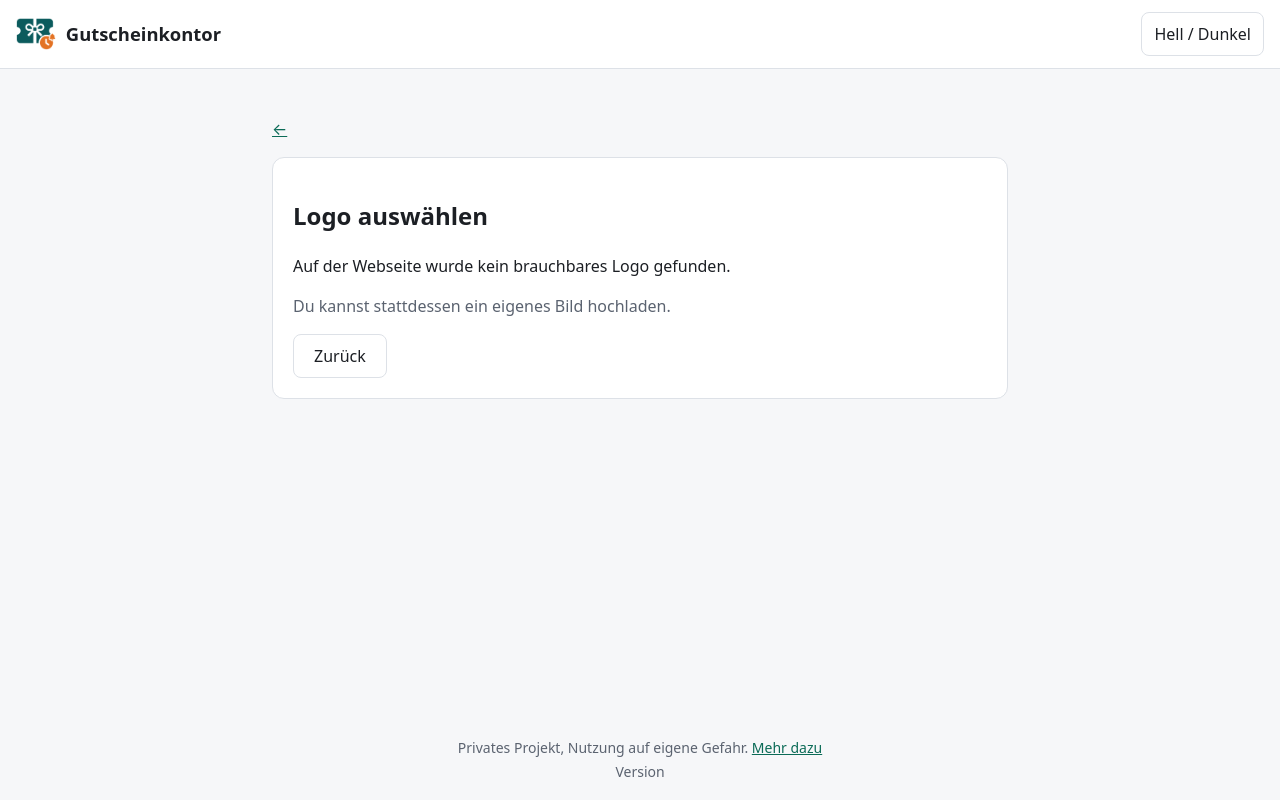
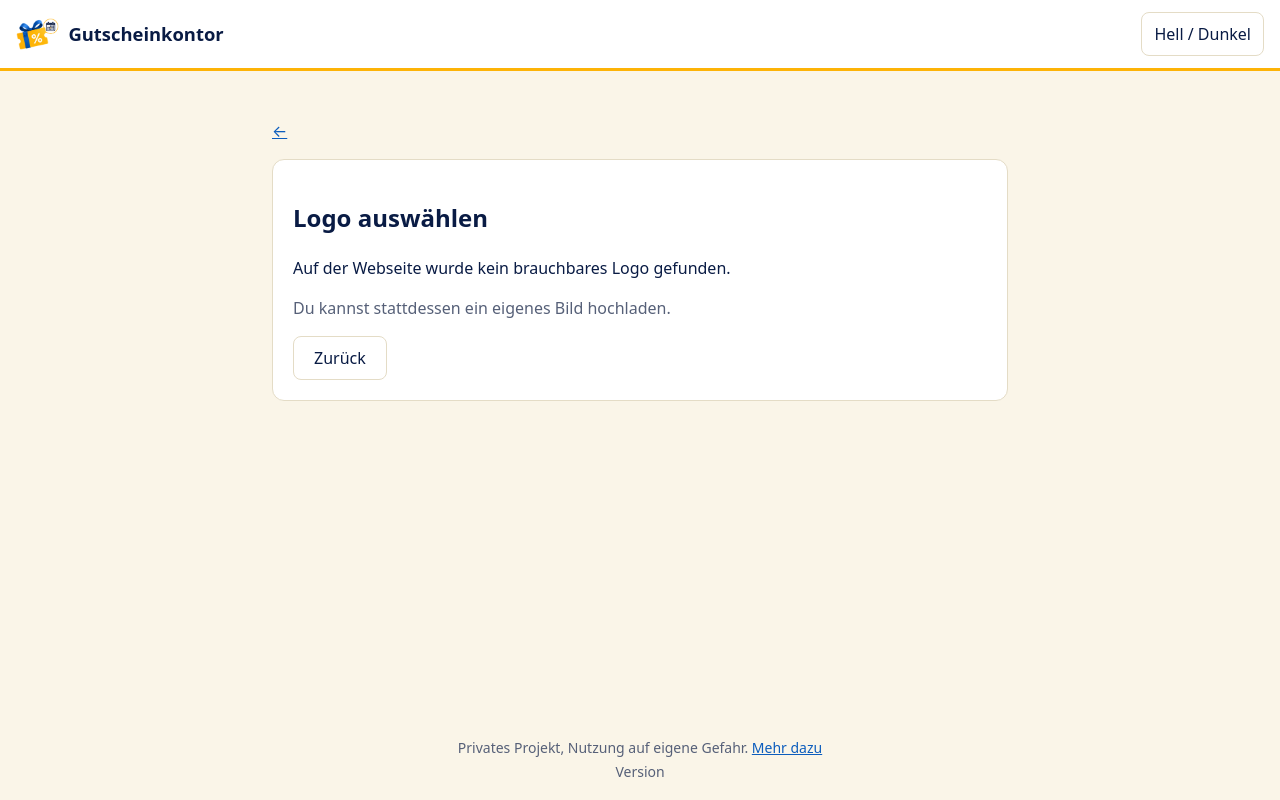
Before and after one commit to teitech/Gutscheinkontor, a Python web app: template app/templates/logo_choose.html in a window 1280 px wide. Run offline with Jinja, Linux system fonts and the light colour scheme; the template is opened without the code that fills it, so the values that code supplies are empty.

Commit message:
Neues Logo und Farben aus dem Logo (Gelb, Blau, Dunkelblau, Creme)
Das Logo ist freigestellt und liegt als Original in branding/. Die Oberfläche nutzt im hellen Modus
Creme, Blau und Dunkelblau, im dunklen Modus Dunkelblau mit gelbem Akzent.

Co-Authored-By: Claude Sonnet 5.5 <noreply@anthropic.com>

```diff
--- a/app/static/style.css
+++ b/app/static/style.css
@@ -1,35 +1,46 @@
 :root {
-  --bg: #f6f7f9;
+  /* Farben aus dem Logo: Gelb, Blau, Dunkelblau, Creme */
+  --brand-yellow: #fdb307;
+  --bg: #faf5e8;
   --surface: #ffffff;
-  --text: #1c1f24;
-  --muted: #5b6370;
-  --border: #dde1e7;
-  --accent: #0b6b57;
+  --text: #091b44;
+  --muted: #566078;
+  --border: #e4dcc6;
+  --accent: #0c5dbd;
   --accent-text: #ffffff;
+  --accent-soft: rgba(12, 93, 189, 0.10);
+  --warn: #c98a00;
+  --warn-soft: rgba(253, 179, 7, 0.20);
   color-scheme: light;
 }
 
 @media (prefers-color-scheme: dark) {
   :root:not([data-theme="light"]) {
-    --bg: #121417;
-    --surface: #1b1e23;
-    --text: #e8eaed;
-    --muted: #9aa3af;
-    --border: #2d3239;
-    --accent: #3fb59a;
-    --accent-text: #0b1512;
+    --bg: #0a1430;
+    --surface: #111d40;
+    --text: #eef1fa;
+    --muted: #a3adc8;
+    --border: #26345f;
+    --accent: #fdb307;
+    --accent-text: #091b44;
+    --accent-soft: rgba(253, 179, 7, 0.13);
+    --warn: #fdb307;
+    --warn-soft: rgba(253, 179, 7, 0.18);
     color-scheme: dark;
   }
 }
 
 :root[data-theme="dark"] {
-  --bg: #121417;
-  --surface: #1b1e23;
-  --text: #e8eaed;
-  --muted: #9aa3af;
-  --border: #2d3239;
-  --accent: #3fb59a;
-  --accent-text: #0b1512;
+  --bg: #0a1430;
+  --surface: #111d40;
+  --text: #eef1fa;
+  --muted: #a3adc8;
+  --border: #26345f;
+  --accent: #fdb307;
+  --accent-text: #091b44;
+  --accent-soft: rgba(253, 179, 7, 0.13);
+  --warn: #fdb307;
+  --warn-soft: rgba(253, 179, 7, 0.18);
   color-scheme: dark;
 }
 
@@ -55,7 +66,7 @@ a { color: var(--accent); }
   gap: 1rem;
   padding: 0.75rem 1rem;
   background: var(--surface);
-  border-bottom: 1px solid var(--border);
+  border-bottom: 3px solid var(--brand-yellow);
 }
 
 .brand {
@@ -122,8 +133,8 @@ a { color: var(--accent); }
   background: rgba(192, 57, 43, 0.12);
 }
 
-.alert-warn { border-color: #b7791f; background: rgba(183, 121, 31, 0.14); }
-.alert-info { border-color: var(--accent); background: rgba(11, 107, 87, 0.12); }
+.alert-warn { border-color: var(--warn); background: var(--warn-soft); }
+.alert-info { border-color: var(--accent); background: var(--accent-soft); }
 
 .narrow { max-width: 28rem; margin: 0 auto; }
 
@@ -273,7 +284,7 @@ code { font-family: ui-monospace, SFMono-Regular, Menlo, monospace; word-break:
 }
 
 .badge-ok { border-color: var(--accent); }
-.badge-soon { border-color: #b7791f; background: rgba(183, 121, 31, 0.16); }
+.badge-soon { border-color: var(--warn); background: var(--warn-soft); }
 .badge-expired { border-color: #c0392b; background: rgba(192, 57, 43, 0.14); }
 .badge-status { background: var(--bg); }
 
--- a/app/templates/base.html
+++ b/app/templates/base.html
@@ -4,6 +4,8 @@
   <meta charset="utf-8">
   <meta name="viewport" content="width=device-width, initial-scale=1">
   <meta name="color-scheme" content="light dark">
+  <meta name="theme-color" content="#faf5e8" media="(prefers-color-scheme: light)">
+  <meta name="theme-color" content="#0a1430" media="(prefers-color-scheme: dark)">
   <title>{% block title %}Gutscheinkontor{% endblock %}</title>
   {# Relative Pfade, damit hinter jedem Reverse Proxy das richtige Schema gilt. #}
   <link rel="icon" href="/static/favicon.ico" sizes="48x48">
@@ -14,7 +16,7 @@
 </head>
 <body>
   <header class="topbar">
-    <a class="brand" href="/"><img src="/static/logo.png" alt="" width="40" height="32" class="brand-logo">Gutscheinkontor</a>
+    <a class="brand" href="/"><img src="/static/logo.png" alt="" width="43" height="32" class="brand-logo">Gutscheinkontor</a>
     <div class="topbar-actions">
       <button type="button" class="btn btn-secondary" id="theme-toggle" aria-label="{{ _('Darstellung wechseln') }}">
         {{ _('Hell / Dunkel') }}
```
Also changed, not shown: app/static/apple-touch-icon.png, app/static/favicon.ico, app/static/favicon.png, app/static/icon-192.png, app/static/logo.png, branding/logo-original.png (added).
